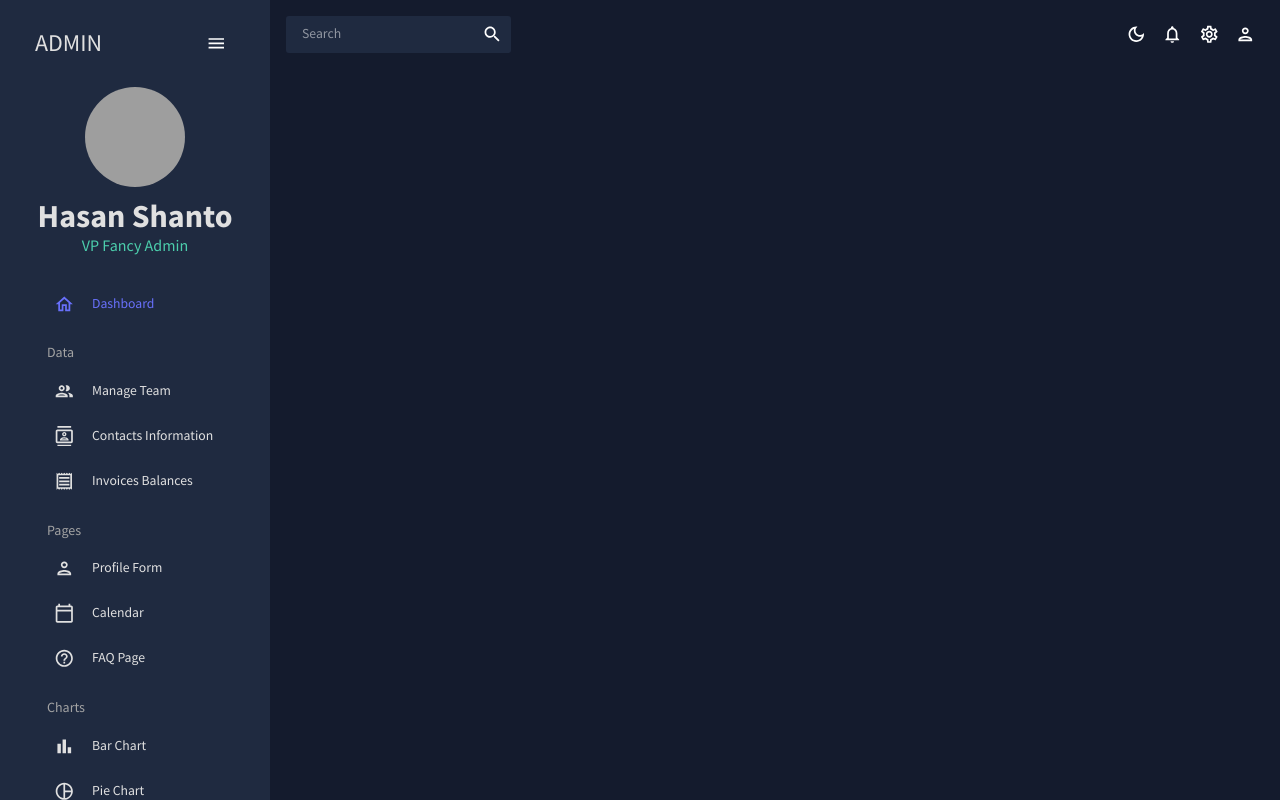
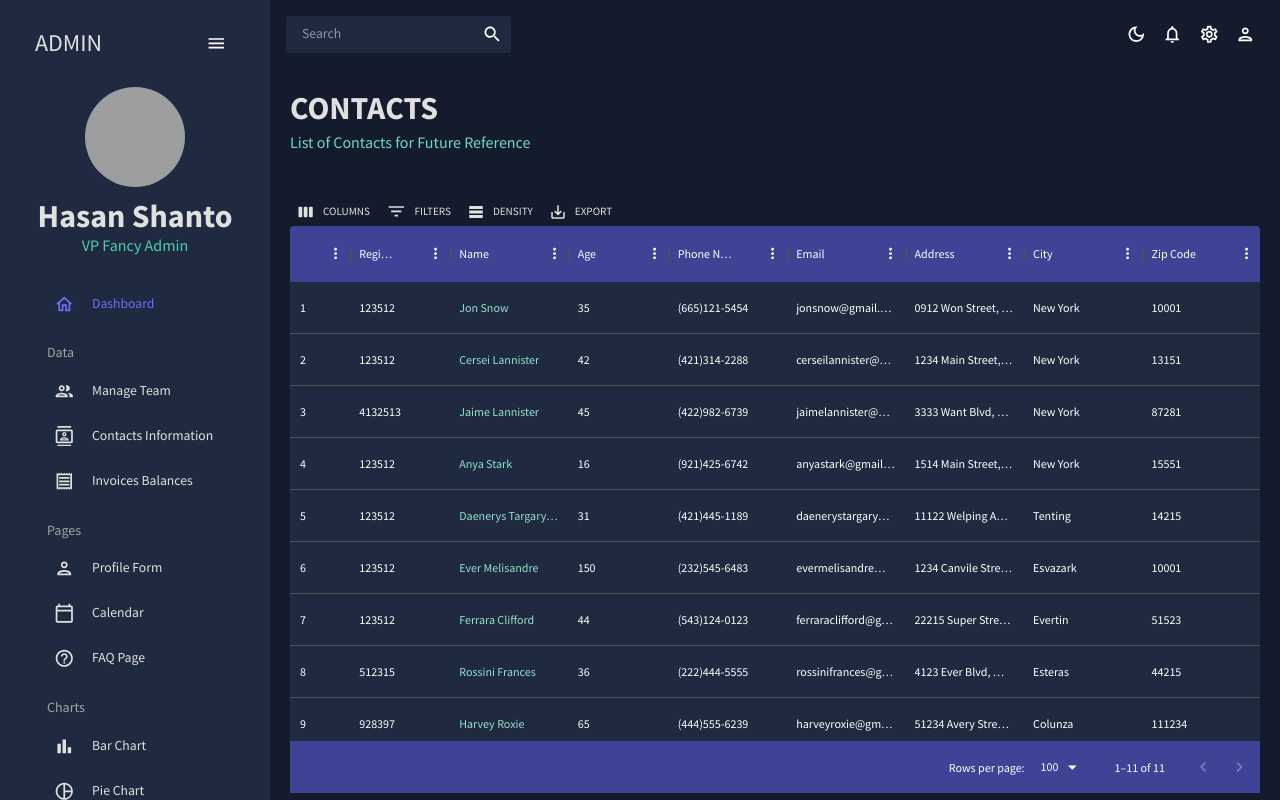
Before and after one commit to HasanHafizurRahman/react-admin-dashboard, a React (Vite) app: page /contacts in a window 1280 px wide. Built offline with nearby package versions, Linux system fonts and the light colour scheme; grey boxes are pictures that could not be loaded; the HTML template or start-up script is replaced by a standard one.

Commit message:
contact info

```diff
--- a/src/App.jsx
+++ b/src/App.jsx
@@ -5,7 +5,7 @@
 import Dashboard from "./pages/dashboard";
 import Team from "./pages/team";
 // import Invoices from "./pages/invoices";
-// import Contacts from "./pages/contacts";
+import Contacts from "./pages/contacts";
 // import Bar from "./pages/bar";
 // import Form from "./pages/form";
 // import Line from "./pages/line";
@@ -27,8 +27,8 @@
             <Routes>
               <Route path="/" element={<Dashboard />} />
               <Route path="/team" element={<Team />} />
-              {/* <Route path="/contacts" element={<Contacts />} />
-            <Route path="/invoices" element={<Invoices />} />
+              <Route path="/contacts" element={<Contacts />} />
+              {/*<Route path="/invoices" element={<Invoices />} />
             <Route path="/form" element={<Form />} />
             <Route path="/bar" element={<Bar />} />
             <Route path="/pie" element={<Pie />} />
--- /dev/null
+++ b/src/pages/contacts/index.jsx
@@ -0,0 +1,104 @@
+import { Box } from "@mui/material";
+import { DataGrid, GridToolbar } from "@mui/x-data-grid";
+import { tokens } from "../../theme";
+import { mockDataContacts } from "../../data/mockData";
+import Header from "../../components/Header";
+import { useTheme } from "@mui/material";
+
+const Contacts = () => {
+  const theme = useTheme();
+  const colors = tokens(theme.palette.mode);
+
+  const columns = [
+    { field: "id", headerName: "ID", flex: 0.5 },
+    { field: "registrarId", headerName: "Registrar ID" },
+    {
+      field: "name",
+      headerName: "Name",
+      flex: 1,
+      cellClassName: "name-column--cell",
+    },
+    {
+      field: "age",
+      headerName: "Age",
+      type: "number",
+      headerAlign: "left",
+      align: "left",
+    },
+    {
+      field: "phone",
+      headerName: "Phone Number",
+      flex: 1,
+    },
+    {
+      field: "email",
+      headerName: "Email",
+      flex: 1,
+    },
+    {
+      field: "address",
+      headerName: "Address",
+      flex: 1,
+    },
+    {
+      field: "city",
+      headerName: "City",
+      flex: 1,
+    },
+    {
+      field: "zipCode",
+      headerName: "Zip Code",
+      flex: 1,
+    },
+  ];
+
+  return (
+    <Box m="20px">
+      <Header
+        title="CONTACTS"
+        subtitle="List of Contacts for Future Reference"
+      />
+      <Box
+        m="40px 0 0 0"
+        height="75vh"
+        sx={{
+          "& .MuiDataGrid-root": {
+            border: "none",
+          },
+          "& .MuiDataGrid-cell": {
+            borderBottom: "none",
+          },
+          "& .name-column--cell": {
+            color: colors.greenAccent[300],
+          },
+          "& .MuiDataGrid-columnHeaders": {
+            backgroundColor: colors.blueAccent[700],
+            borderBottom: "none",
+          },
+          "& .MuiDataGrid-virtualScroller": {
+            backgroundColor: colors.primary[400],
+          },
+          "& .MuiDataGrid-footerContainer": {
+            borderTop: "none",
+            backgroundColor: colors.blueAccent[700],
+          },
+          "& .MuiCheckbox-root": {
+            color: `${colors.greenAccent[200]} !important`,
+          },
+          "& .MuiDataGrid-toolbarContainer .MuiButton-text": {
+            color: `${colors.grey[100]} !important`,
+          },
+        }}
+      >
+        {" "}
+        <DataGrid
+          rows={mockDataContacts}
+          columns={columns}
+          components={{ Toolbar: GridToolbar }}
+        />
+      </Box>
+    </Box>
+  );
+};
+
+export default Contacts;
```
